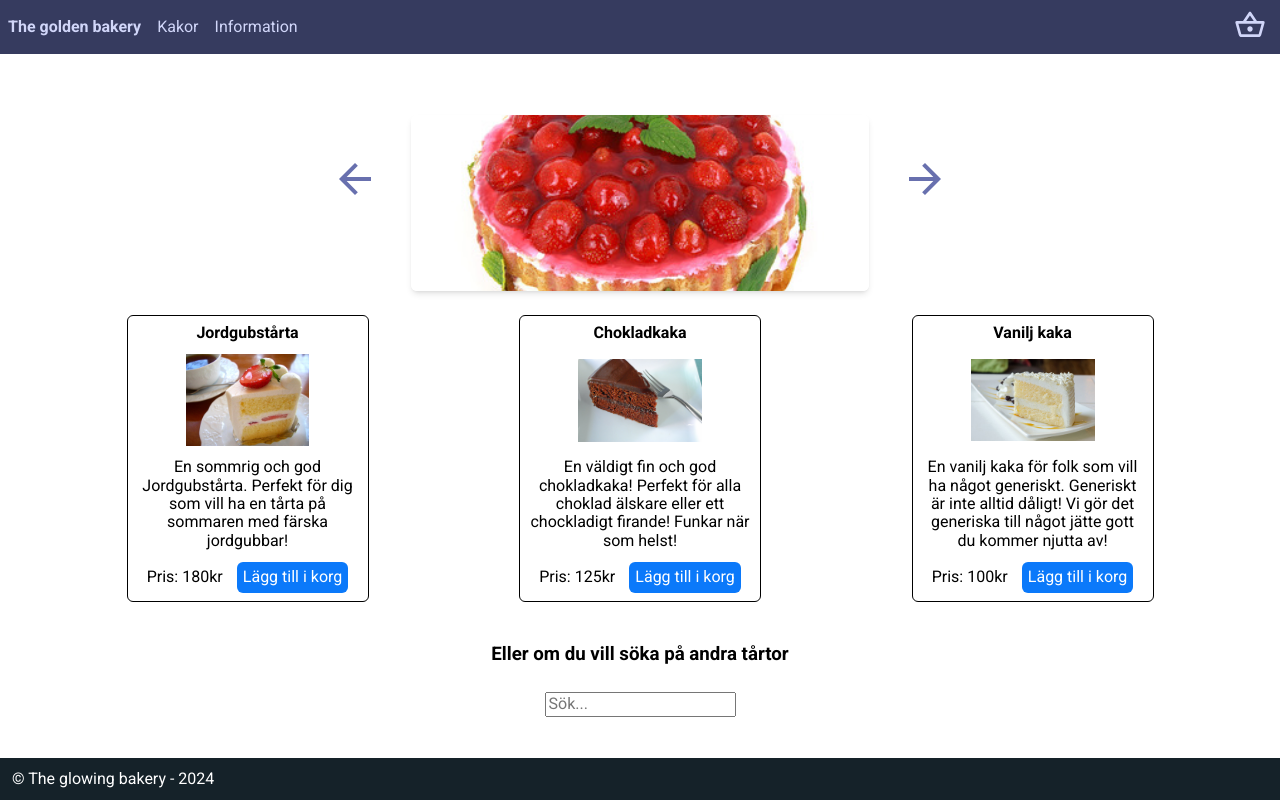
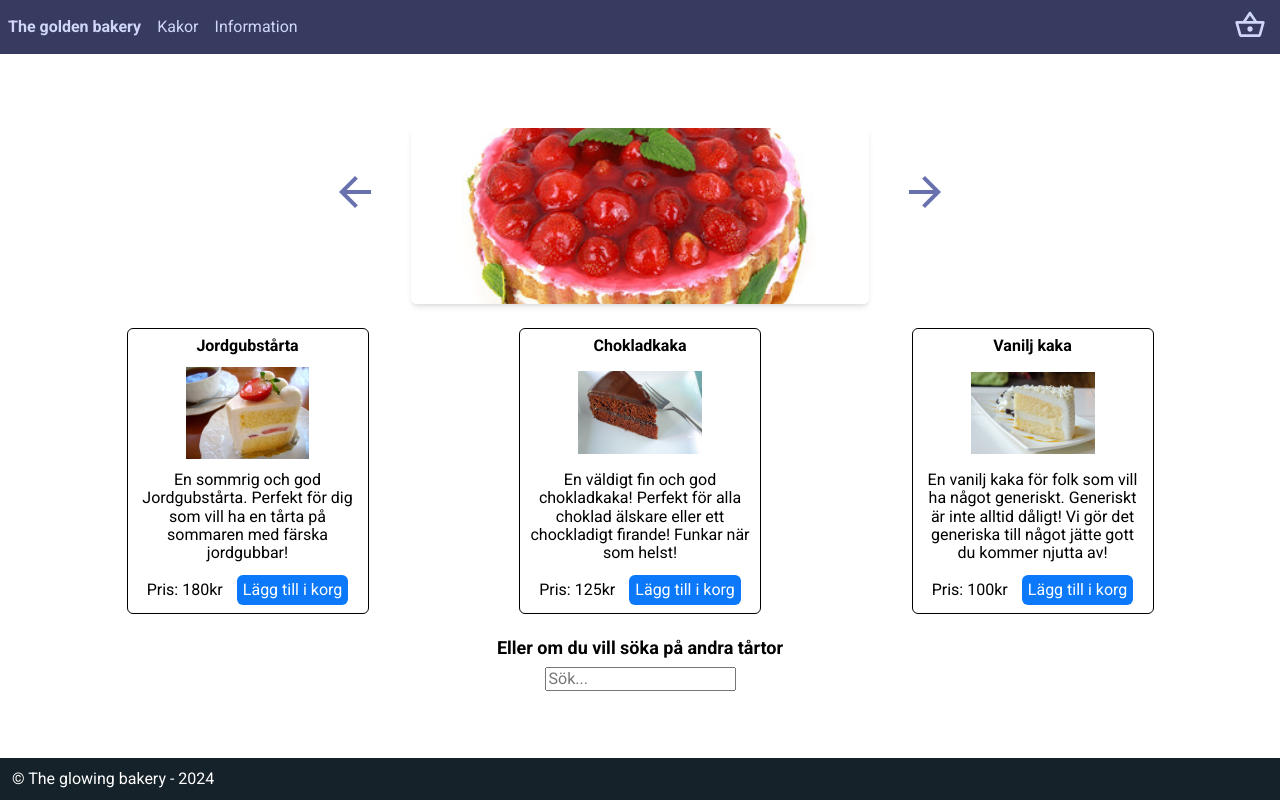
Before and after one commit to Instellate/TheGoldenBakery, a plain HTML site: page index.html in a window 1280 px wide. Drawn offline with nearby package versions, Linux system fonts and the light colour scheme.

Commit message:
Removed the <h3> and remade it into a <strong> that is a different size

```diff
--- a/index.html
+++ b/index.html
@@ -99,7 +99,7 @@
         </div>
 
         <div id="search">
-            <h3>Eller om du vill söka på andra tårtor</h3>
+            <strong>Eller om du vill söka på andra tårtor</strong>
             <input type="text" placeholder="Sök...">
         </div>
     </main>
--- a/style.css
+++ b/style.css
@@ -212,3 +212,7 @@ main {
   margin: 1rem;
   gap: 0.5rem;
 }
+
+#search > strong {
+  font-size: 18px;
+}
```
